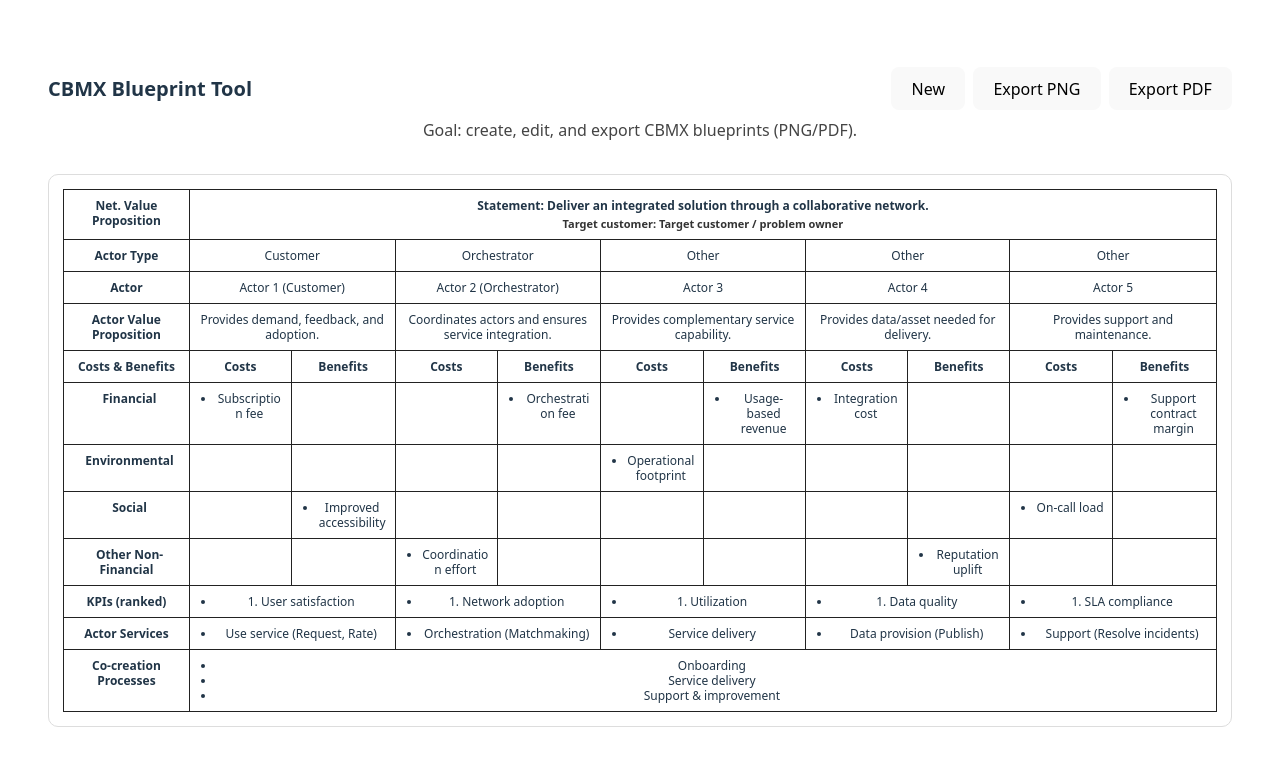
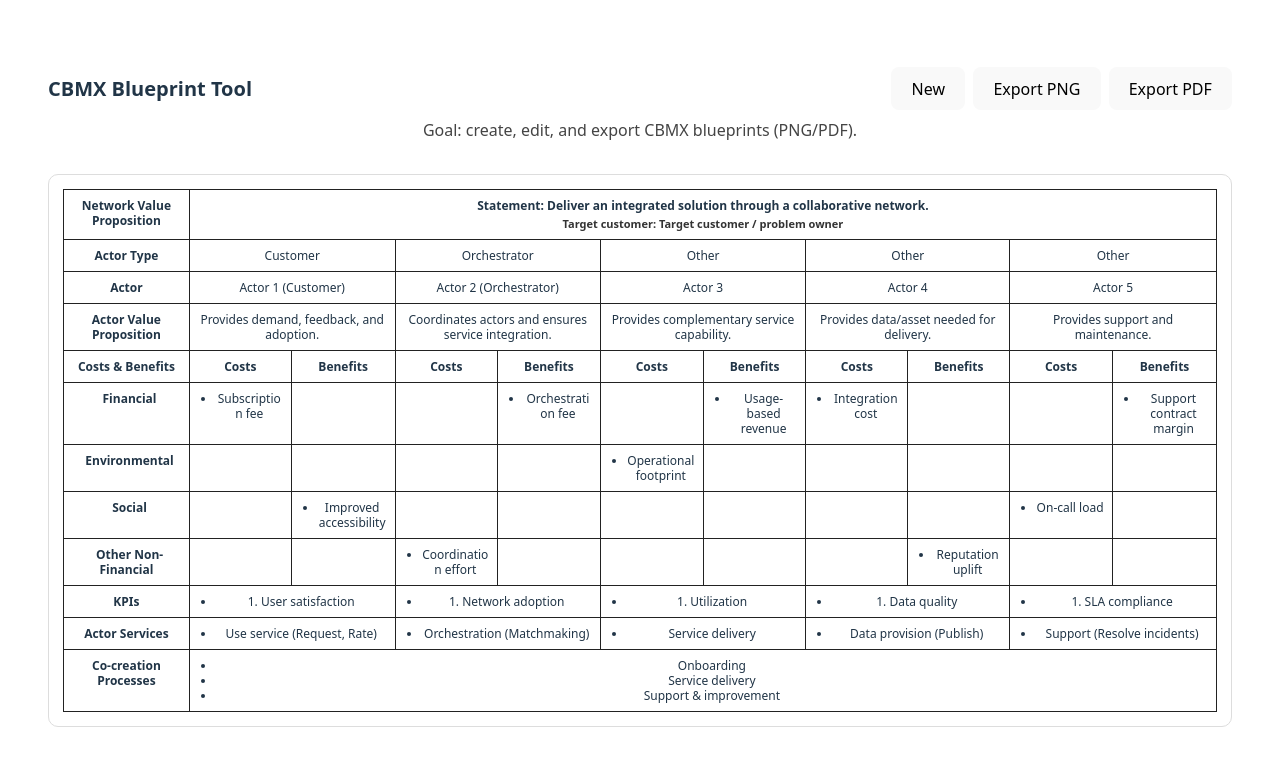
Before and after one commit to bbkaya/cbmx, a React (Vite) app: page / in a window 1280 px wide. Shown: the top 766 px of the page. Built offline with nearby package versions, Linux system fonts and the light colour scheme.

Commit message:
Update CBMXTable.tsx

```diff
--- a/src/components/CBMXTable.tsx
+++ b/src/components/CBMXTable.tsx
@@ -43,9 +43,9 @@ export default function CBMXTable({ blueprint, actorCount = 5 }: { blueprint: CB
         </colgroup>
 
         <tbody>
-          {/* Net. Value Proposition (merged across all actor subcolumns) */}
+          {/* Network Value Proposition (merged across all actor subcolumns) */}
           <tr>
-            <td style={rowLabelCell}>Net. Value Proposition</td>
+            <td style={rowLabelCell}>Network Value Proposition</td>
             <td colSpan={colspanNetwork} style={networkCell}>
               <div>
                 <strong>Statement:</strong>{" "}
@@ -104,9 +104,9 @@ export default function CBMXTable({ blueprint, actorCount = 5 }: { blueprint: CB
           {rowByType("Social", "Social", actors)}
           {rowByType("Other Non-Financial", "OtherNonFinancial", actors)}
 
-          {/* KPIs (ranked) */}
+          {/* KPIs */}
           <tr>
-            <td style={rowLabelCell}>KPIs (ranked)</td>
+            <td style={rowLabelCell}>KPIs</td>
             {actors.map((a) => {
               const kpis = (a.kpis || [])
                 .slice()
```
